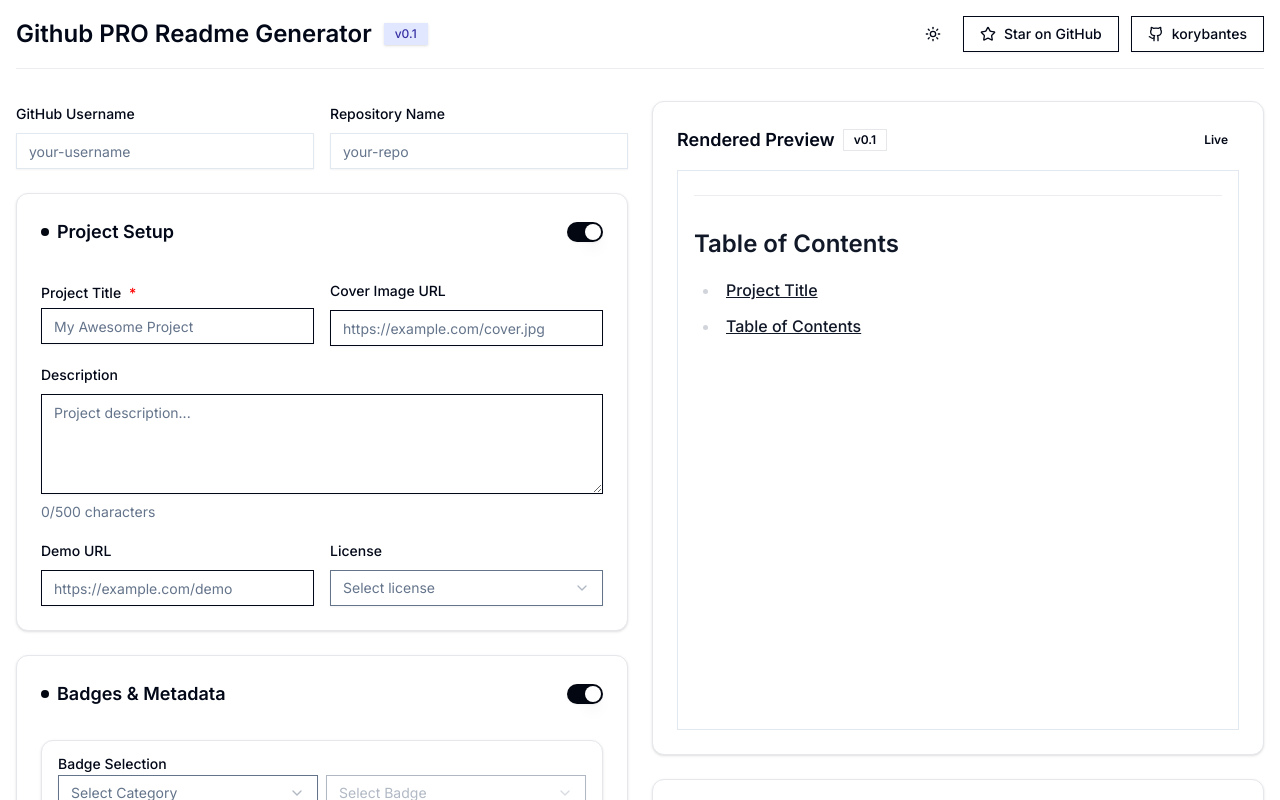
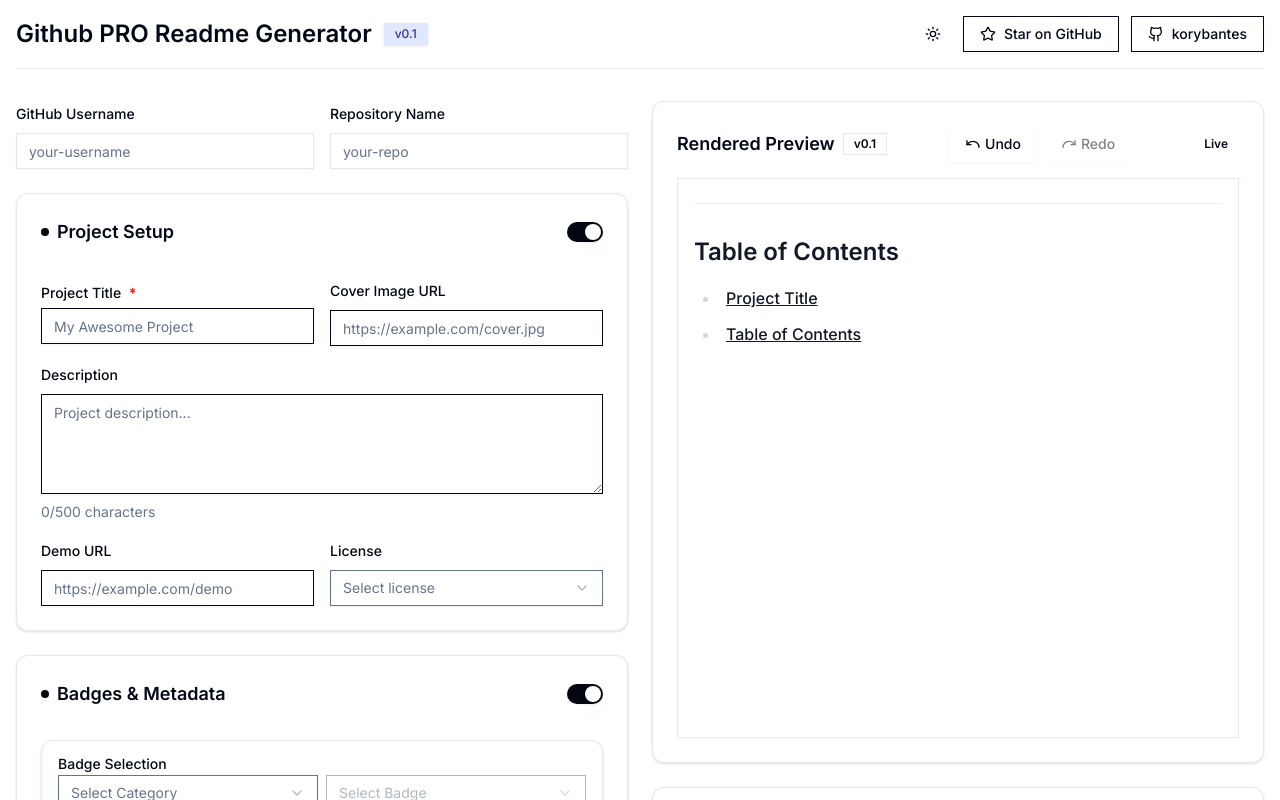
Before and after one commit to korybantes/github-pro-readme-generator, a Next.js app: page / in a window 1280 px wide. Shown: the top 800 px of the page. Built offline with nearby package versions, Linux system fonts and the light colour scheme.

Commit message:
undo/redo

```diff
--- a/src/app/page.tsx
+++ b/src/app/page.tsx
@@ -520,15 +520,6 @@
               <Trash size={16} />
               Clear All
             </Button>
-            {/* Undo/Redo buttons */}
-            <Button onClick={undo} className="flex-1 gap-2" disabled={historyIndex === 0}>
-              <Undo size={16} />
-              Undo
-            </Button>
-            <Button onClick={redo} className="flex-1 gap-2" disabled={historyIndex === history.length - 1}>
-              <Redo size={16} />
-              Redo
-            </Button>
           </div>
         </div>
 
--- a/src/app/preview-section.tsx
+++ b/src/app/preview-section.tsx
@@ -6,6 +6,8 @@
 import { Badge } from '@/components/ui/badge';
 import 'highlight.js/styles/github.css';
 import 'highlight.js/styles/atom-one-dark.css';
+import { Button } from '@/components/ui/button';
+import { Redo, Undo } from 'lucide-react';
 
 interface CustomMarkedOptions extends MarkedOptions {
   highlight?: (code: string, lang: string) => string;
@@ -69,6 +71,36 @@
     }
   }, [badgeStyle, htmlContent]);
 
+  const [history, setHistory] = useState<string[]>([]);
+  const [historyIndex, setHistoryIndex] = useState<number>(0);
+
+  useEffect(() => {
+    setHistory([content]);
+    setHistoryIndex(0);
+  }, [content]);
+
+  function handleUndo(): void {
+    if (historyIndex > 0) {
+      setHistoryIndex(historyIndex - 1);
+      setHtmlContent(marked.parse(history[historyIndex - 1]) as string);
+    }
+  }
+
+  function handleRedo(): void {
+    if (historyIndex < history.length - 1) {
+      setHistoryIndex(historyIndex + 1);
+      setHtmlContent(marked.parse(history[historyIndex + 1]) as string);
+    }
+  }
+
+  useEffect(() => {
+    if (history[historyIndex] !== content) {
+      const newHistory = history.slice(0, historyIndex + 1);
+      newHistory.push(content);
+      setHistory(newHistory);
+      setHistoryIndex(newHistory.length - 1);
+    }
+  }, [content]);
   return (
     <div className={`space-y-6 ${previewTheme === 'dark' ? 'dark' : ''}`}>
       <Card className="p-6">
@@ -77,6 +109,17 @@
             <h3 className="text-lg font-semibold">Rendered Preview</h3>
             <Badge variant="outline">v0.1</Badge>
           </div>
+            {/* Undo/Redo buttons */}
+            <div className="flex gap-2">
+            <Button onClick={() => handleUndo()} className="gap-1" disabled={historyIndex === 0} variant="secondary">
+              <Undo size={16} />
+              Undo
+            </Button>
+            <Button onClick={() => handleRedo()} className="gap-1" disabled={historyIndex === history.length - 1} variant="secondary">
+              <Redo size={16} />
+              Redo
+            </Button>
+            </div>
           <Badge variant="secondary">Live</Badge>
         </div>
         <div className="h-[70vh] overflow-auto rounded-md border-subtle p-4">
```
